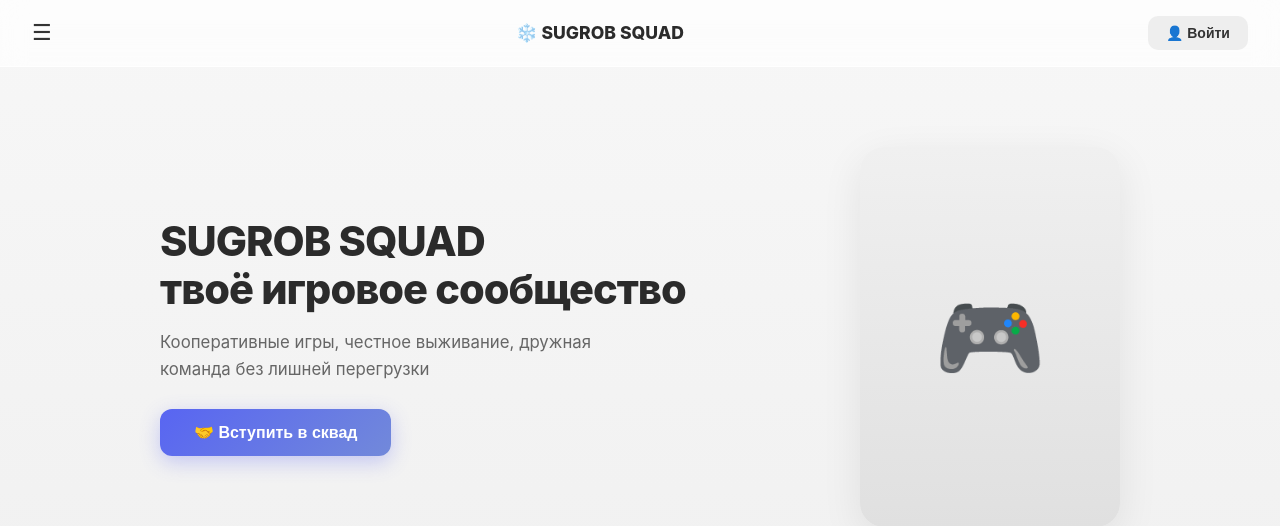
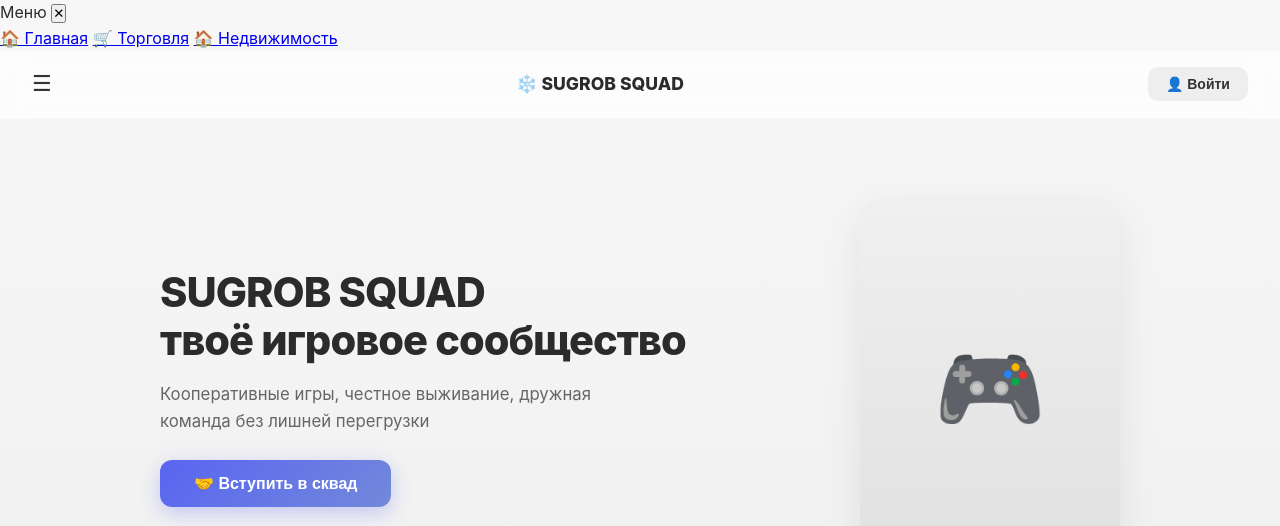
Before and after one commit to mornajtm/sugrobsquad, a Flask app: page / in a window 1280 px wide. Shown: the top 526 px of the page. Run offline with Flask 3, Linux system fonts and the light colour scheme.

Commit message:
Update index.html

```diff
--- a/templates/index.html
+++ b/templates/index.html
@@ -7,6 +7,25 @@
   <link rel="stylesheet" href="/static/style.css">
 </head>
 <body>
+
+  <!-- ============ БОКОВОЕ МЕНЮ ============ -->
+  <div class="side-menu-overlay" id="sideMenuOverlay"></div>
+  <aside class="side-menu" id="sideMenu">
+    <div class="side-menu-head">
+      <span>Меню</span>
+      <button id="closeSideMenu">✕</button>
+    </div>
+    <nav class="side-menu-nav">
+      <a href="/">🏠 Главная</a>
+      {% if user %}
+        <a href="/profile">👤 Профиль</a>
+      {% endif %}
+      <a href="/trade">🛒 Торговля</a>
+      <a href="/realty">🏠 Недвижимость</a>
+    </nav>
+  </aside>
+
+  <!-- ============ ТОПБАР ============ -->
   <header class="topbar">
     <button class="burger">☰</button>
     <a href="/" class="logo">❄️ SUGROB SQUAD</a>
@@ -19,7 +38,9 @@
     </div>
   </header>
 
+  <!-- ============ КОНТЕНТ ============ -->
   <main class="container">
+
     <section class="hero">
       <div class="hero-text">
         <h1>SUGROB SQUAD<br>твоё игровое сообщество</h1>
@@ -60,7 +81,6 @@
       целую вселенную со своими правилами, ценностями и легендами.</p>
     </section>
 
-    <!-- Блок, к которому будем скроллить -->
     <section class="card cta" id="joinSection">
       <h2>❤️‍🔥 Присоединяйся к нам!</h2>
       <p>Смело заходи в наш Discord — там намного больше информации.
@@ -69,8 +89,10 @@
         🚀 Discord сквада
       </a>
     </section>
+
   </main>
 
+  <!-- ============ МОДАЛКА АВТОРИЗАЦИИ ============ -->
   {% if not user %}
   <div class="modal-overlay" id="authModal">
     <div class="modal">
@@ -82,6 +104,7 @@
         <button class="tab" data-tab="register">Зарегистрироваться</button>
       </div>
 
+      <!-- ВХОД -->
       <form id="loginForm" class="tab-content active">
         <label>Ник <span class="req">*</span></label>
         <input type="text" name="username" placeholder="Zakatis" required>
@@ -96,6 +119,7 @@
         <button type="submit" class="btn primary full">Подтвердить</button>
       </form>
 
+      <!-- РЕГИСТРАЦИЯ -->
       <form id="registerForm" class="tab-content">
         <label>Ник <span class="req">*</span></label>
         <input type="text" name="username" placeholder="Zakatis" required>
```
